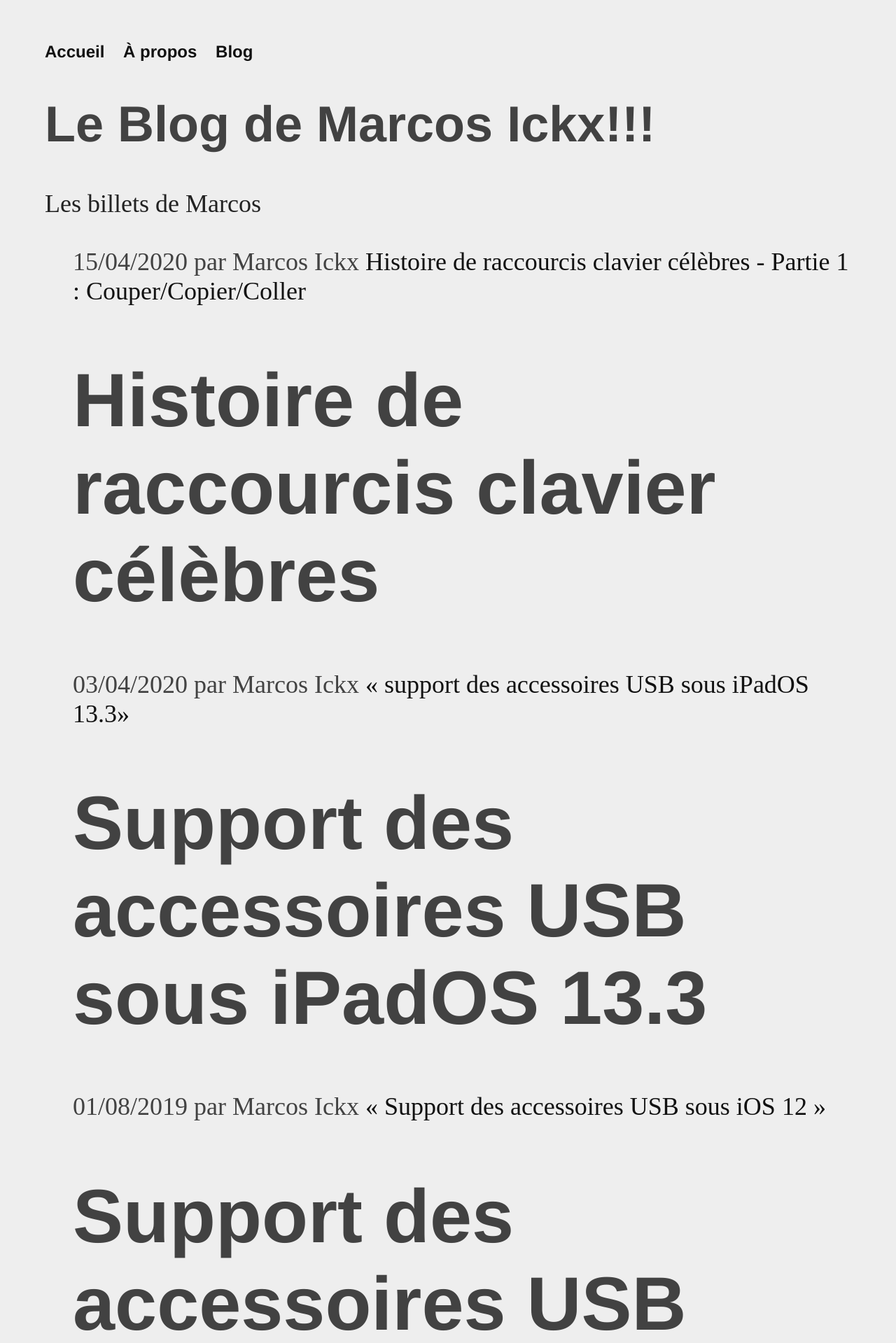
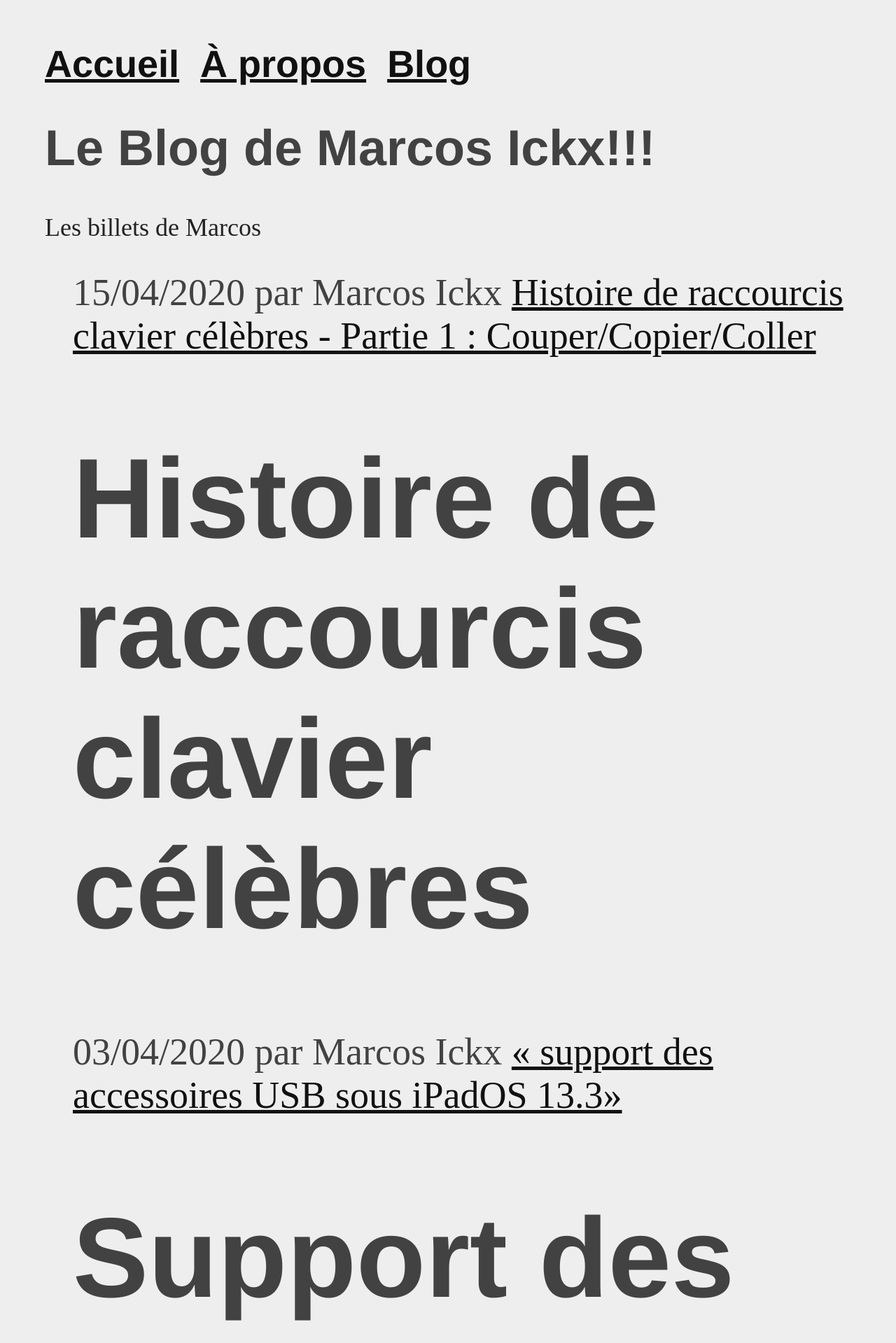
Before and after one commit to MarcosIckx/PreviewMarcosxNet, a Jekyll site: the page built from index.html, in a window 1280 px wide. Shown: the top 1919 px of the page at 70% size. Built offline with Jekyll 4.4.1, drawn with Linux system fonts in a browser that asks for light colours; the list of posts is cut into pages by our own code.

Commit message:
Update main.css

```diff
--- a/css/main.css
+++ b/css/main.css
@@ -23,6 +23,10 @@
     width: 90%;
     font-size: 1.5em;
 }
+
+ul, ul li {
+    font-size: 1.5em;
+}
 nav ul, footer ul {
     font-family:'Helvetica', 'Arial', 'Sans-Serif';
     padding: 0px;
@@ -34,11 +38,13 @@
     margin-right: 20px;
 }
 a {
-    text-decoration: none;
+    text-decoration: underline;
     color: var(--primary-color);
+
 }
 a:hover {
     text-decoration: underline;
+    font-weight: bold;
 }
 h1 {
     font-size: 3em;
```
